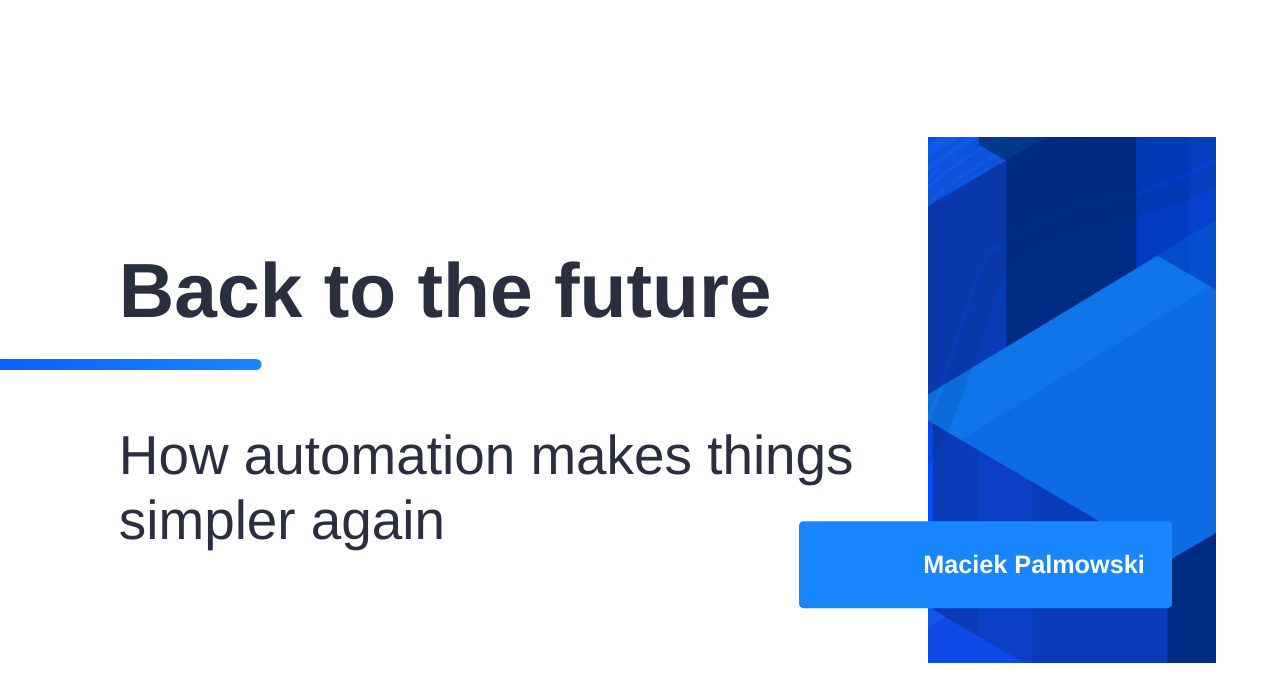
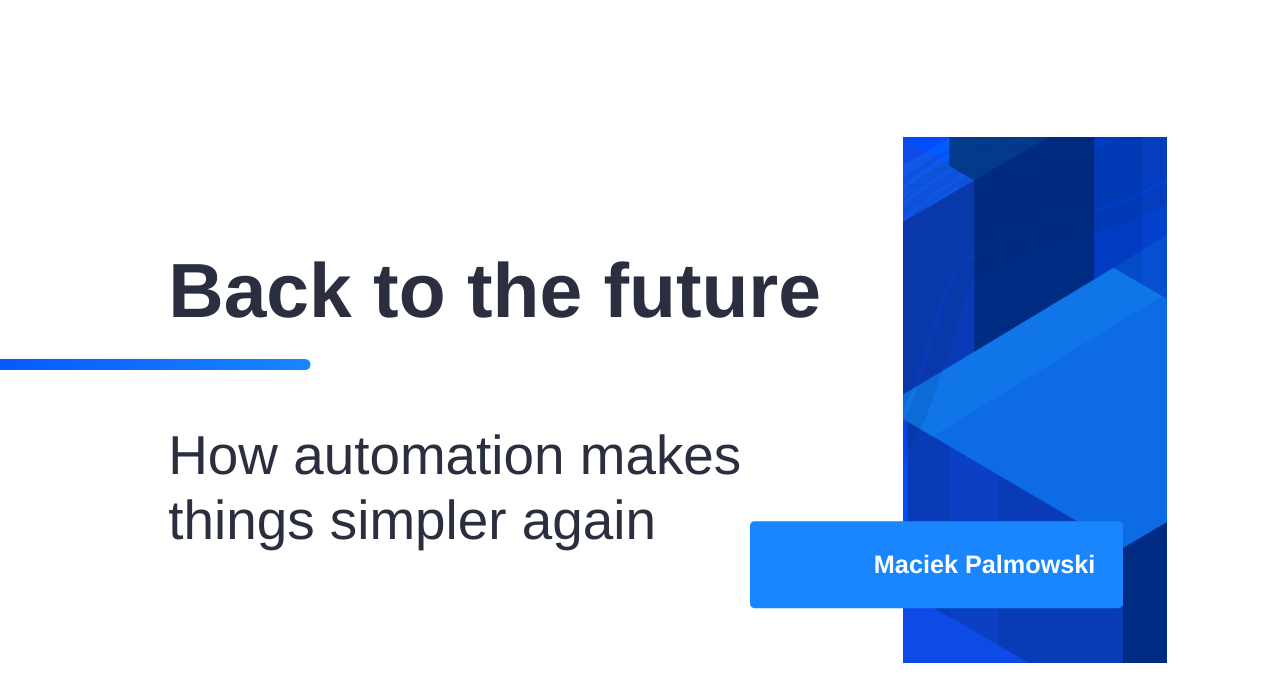
Before and after one commit to Buddy-WP/buddyoverview, a website: page index.html in a window 1280 px wide. Shown: the top 677 px of the page. Drawn offline with Linux system fonts and the light colour scheme.

Commit message:
fixed css

```diff
--- a/css/buddy.css
+++ b/css/buddy.css
@@ -61,7 +61,6 @@
 
   .slides {
     text-align: left !important;
-    width: 90% !important;
   }
 
   .slides p:last-child {
```
